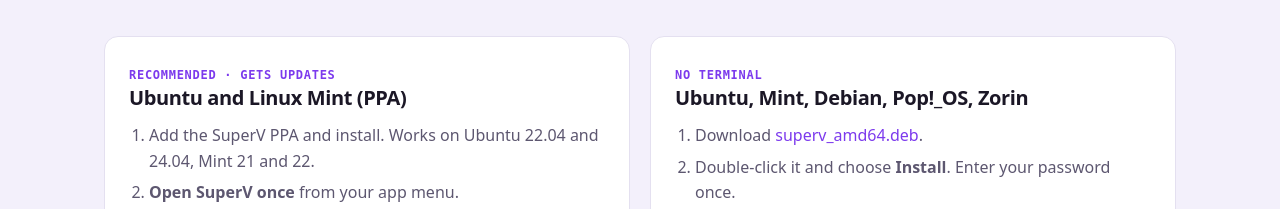
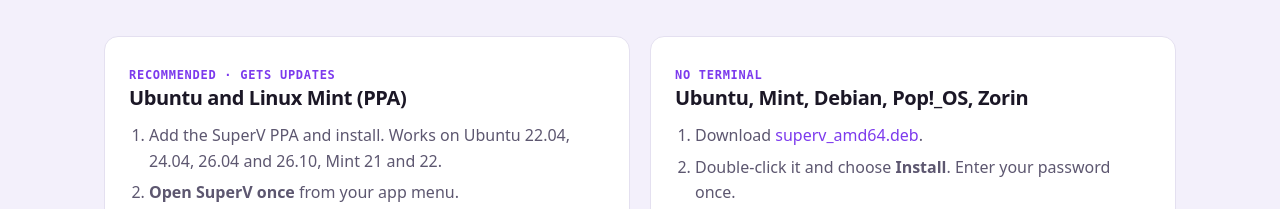
Before and after one commit to saikatnjm/superv, a plain HTML site: page docs/index.html in a window 1280 px wide. Shown: the part 4080-4289 px from the top of the page. Drawn offline with Linux system fonts and the light colour scheme.

Commit message:
PPA: also build for Ubuntu 26.04 (resolute) and 26.10 (stonking)
Co-Authored-By: Claude Opus 5.5 <noreply@anthropic.com>

```diff
--- a/docs/index.html
+++ b/docs/index.html
@@ -427,7 +427,7 @@
         <span class="tag">Recommended · gets updates</span>
         <h3>Ubuntu and Linux Mint (PPA)</h3>
         <ol>
-          <li>Add the SuperV PPA and install. Works on Ubuntu 22.04 and 24.04, Mint 21 and 22.</li>
+          <li>Add the SuperV PPA and install. Works on Ubuntu 22.04, 24.04, 26.04 and 26.10, Mint 21 and 22.</li>
           <li><b>Open SuperV once</b> from your app menu.</li>
           <li>New versions arrive with your normal system updates (Software Updater, Update Manager).</li>
         </ol>
```
Also changed, not shown: 3 other files.
